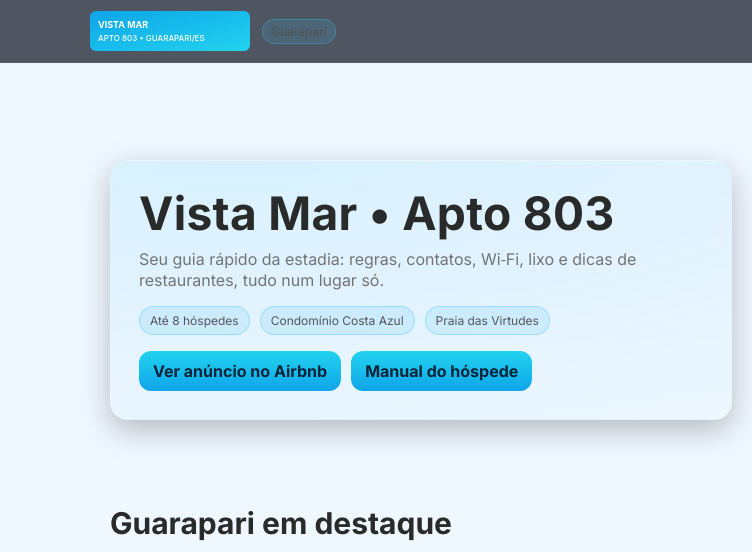
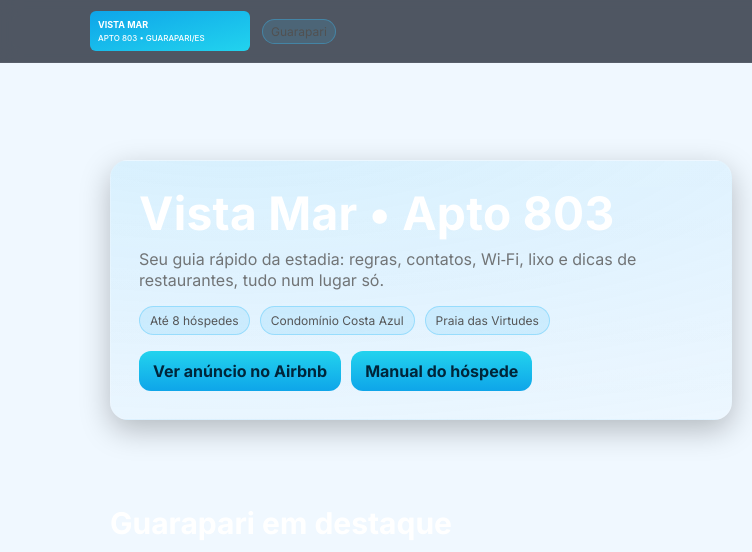
Before and after one commit to kaiobertocchi/ap803, a plain HTML site: page index.html in a window 1280 px wide. Shown: the top 552 px of the page, 0-752 px from the left. Drawn offline with nearby package versions, Linux system fonts and the light colour scheme; grey boxes are pictures that could not be loaded.

Commit message:
Update index.html

```diff
--- a/index.html
+++ b/index.html
@@ -21,7 +21,7 @@
     </div>
     <style>
       :root{
-        --bg:aliceblue;--bg-alt:aliceblue;--card:#0f1c2f;--muted:#717476;--text:#292a2a;
+        --bg:aliceblue;--bg-alt:aliceblue;--card:#0f1c2f;--muted:#717476;--text:white;
         --brand:#14b8a6;--brand2:#38bdf8;--ring:rgba(56,189,248,.35)
       }
       *{box-sizing:border-box}
```
